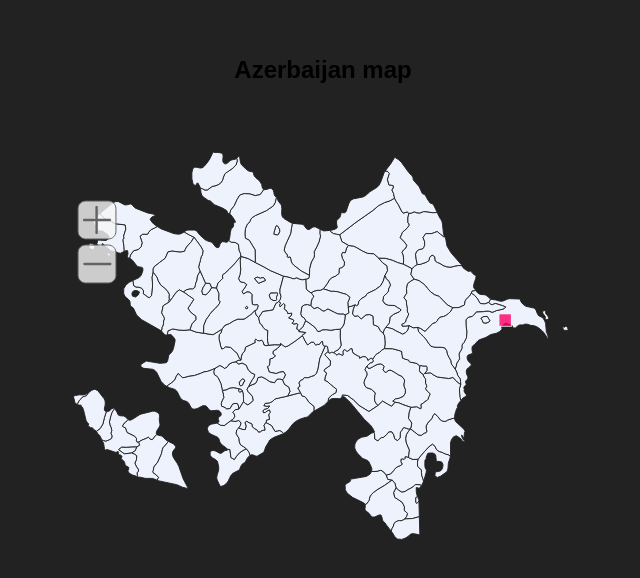
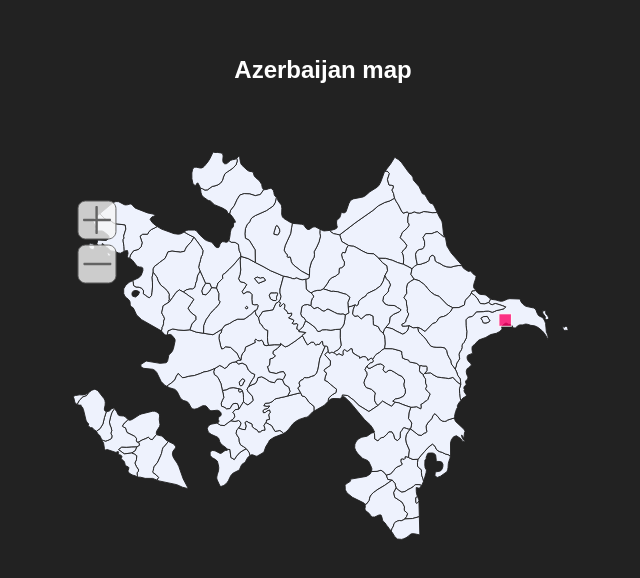
Before and after one commit to fuadsadiqov/azerbaijan-map, a plain HTML site: page index.html in a window 1280 px wide. Shown: the part 118-696 px from the top of the page, without its empty margins (317-957 px from the left). Drawn offline with Linux system fonts and the light colour scheme.

Commit message:
Update index.html

```diff
--- a/index.html
+++ b/index.html
@@ -17,6 +17,7 @@
         height: 100vh;
         gap: 3rem;
         background-color: #222;
+        color: #FFF;
     }
     h2{
         font-family: sans-serif;
```
